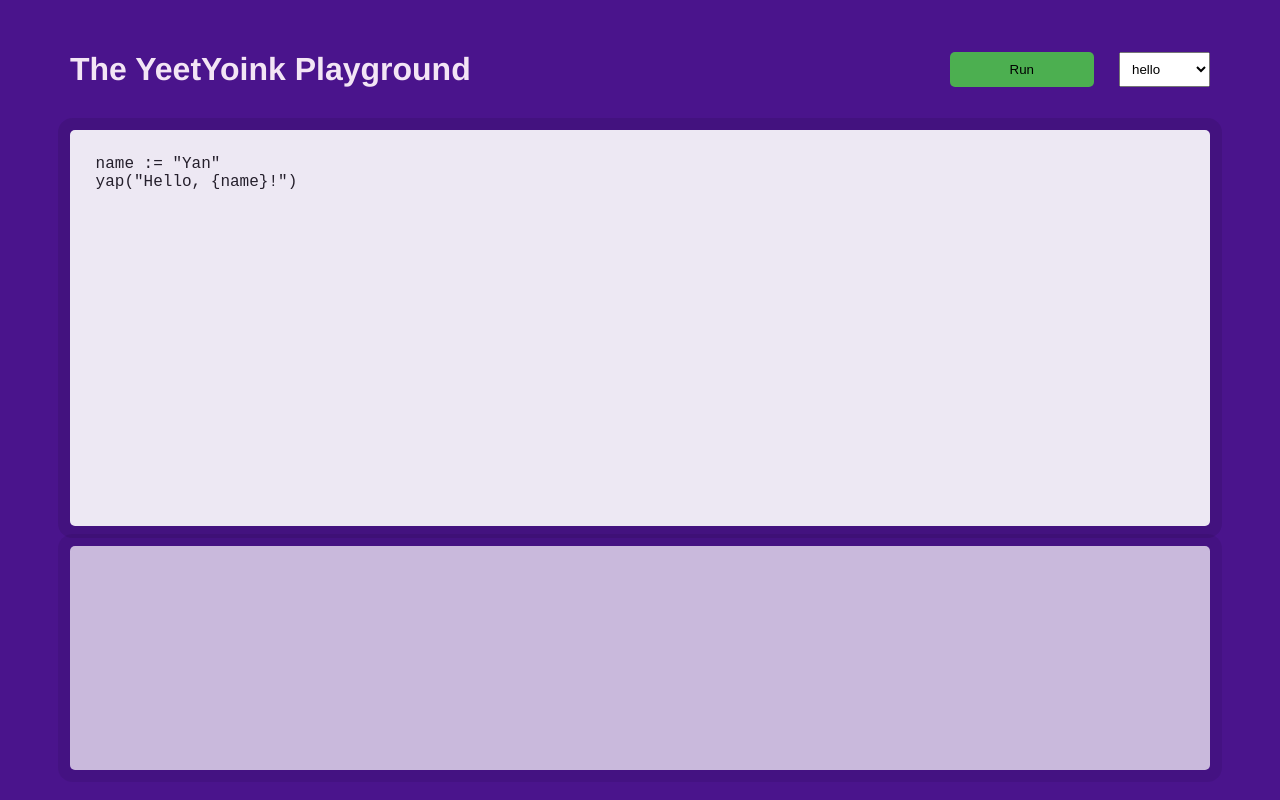
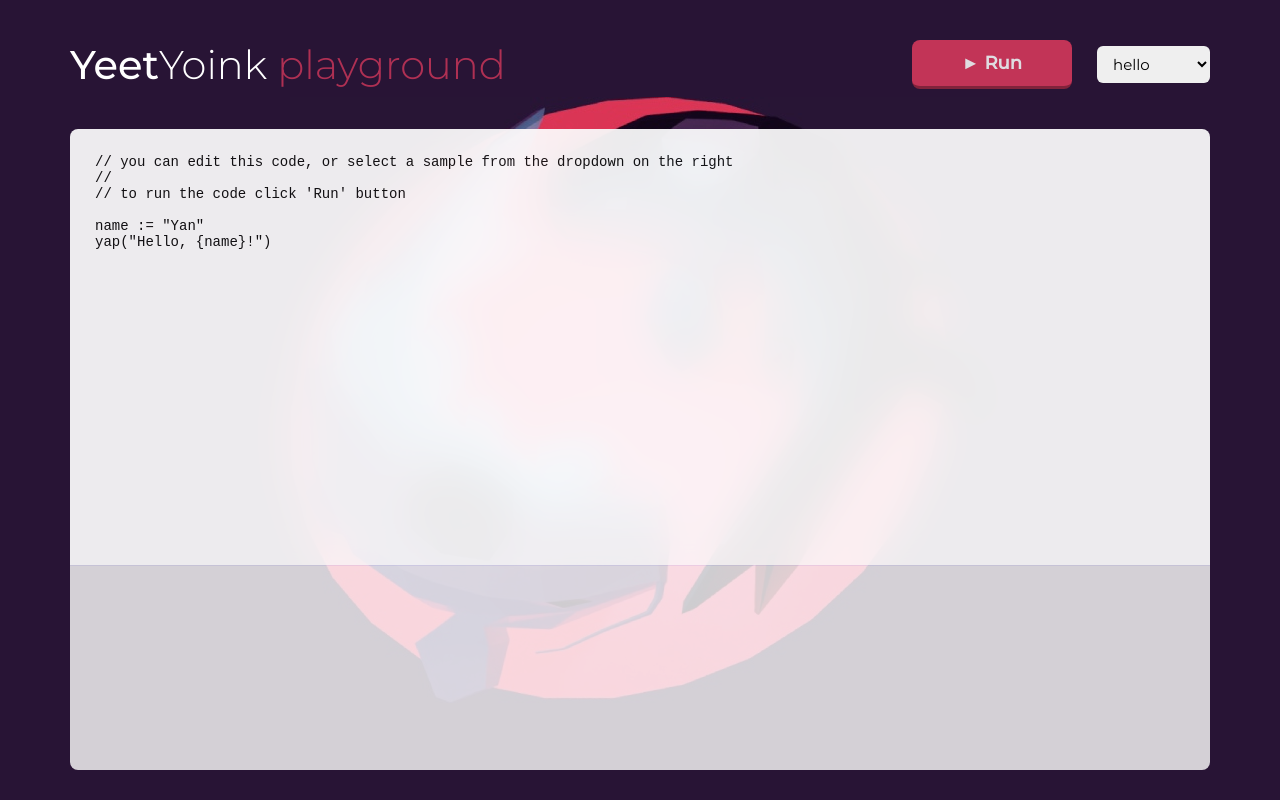
Before and after one commit to ArturMroz/yy, a plain HTML site: page web/index.html in a window 1280 px wide. Drawn offline with Linux system fonts and the light colour scheme; no server answers.

Commit message:
prettier frontend

```diff
--- a/web/index.html
+++ b/web/index.html
@@ -1,15 +1,22 @@
-<html>
+<!DOCTYPE html>
+<html lang="en">
 
 <head>
-    <meta charset="utf-8" />
+    <meta charset="UTF-8">
+    <meta http-equiv="X-UA-Compatible" content="IE=edge">
+    <meta name="viewport" content="width=device-width, initial-scale=1.0">
+
     <script src="wasm_exec.js"></script>
     <script>
-        const go = new Go();
+        const go = new Go()
         WebAssembly.instantiateStreaming(fetch("yy.wasm"), go.importObject).then((result) => {
-            go.run(result.instance);
-        });
+            go.run(result.instance)
+        })
     </script>
 
+    <link rel="preconnect" href="https://fonts.googleapis.com">
+    <link rel="preconnect" href="https://fonts.gstatic.com" crossorigin>
+    <link href="https://fonts.googleapis.com/css2?family=Montserrat:wght@300;400;500&display=swap" rel="stylesheet">
 
     <style type="text/css">
         html,
@@ -18,63 +25,143 @@
             margin: 0;
         }
 
+        body,
+        button,
+        select {
+            font-family: Montserrat, 'Open Sans', 'Helvetica', sans-serif;
+        }
+
         body {
-            background-color: #4A148C;
+            background: url('bg.jpg');
+            background-position: center center;
+            background-repeat: no-repeat;
+            background-color: #281435;
         }
 
         main {
             display: flex;
             flex-direction: column;
-            gap: 20px;
             height: 100%;
-            box-sizing: border-box;
             max-width: 1200px;
             margin: 0 auto;
             padding: 30px;
+            box-sizing: border-box;
         }
+
+        /* HEADER  */
 
         header {
             display: flex;
             gap: 25px;
             align-items: center;
+            margin-bottom: 30px;
         }
 
         header h1 {
             flex: 1;
-            font-family: Helvetica, sans-serif;
-            color: #F3E5F5;
+            color: white;
+            font-size: 40px;
+            font-weight: 500;
+            margin: 10px 0;
+        }
+
+        header h1 .light {
+            font-weight: 300;
+        }
+
+        header h1 .accent {
+            font-weight: 300;
+            opacity: .75;
+            color: #dd3a5e;
         }
 
         header button {
-            padding: 10px 60px;
-            background-color: #4CAF50;
-            border: 0;
-            border-radius: 5px;
+            padding: 12px 50px;
+            background-color: #dd3a5e;
+            border: none;
+            border-bottom: 3px solid #91263d;
+            color: white;
+            font-size: 18px;
+            border-radius: 8px;
+            font-weight: bold;
             cursor: pointer;
+            opacity: .85;
+            transition: opacity .3s;
+        }
+
+        header button:hover {
+            opacity: 1;
         }
 
         header select {
             padding: 8px;
         }
 
-        textarea {
-            flex: 1;
-            padding: clamp(12px, 2vw, 28px);
+        #sample-select {
+            font-size: 15px;
+            padding: 8px 12px;
+            margin: 0;
             border: none;
-            border-radius: 5px;
-            box-shadow: 0 0 0 clamp(5px, 1.5vw, 12px) rgba(0, 0, 0, 0.1);
-            color: #222;
-            opacity: .9;
-            font-size: 16px;
-            resize: none;
+            border-radius: 6px;
         }
 
+        /* SOURCE */
+
         #source {
-            flex: 2;
+            flex: 2.5;
+            padding: clamp(15px, 2vw, 25px);
+            border: none;
+            border-radius: 8px 8px 0px 0px;
+            color: #111;
+            opacity: .92;
+            -webkit-backdrop-filter: blur(15px);
+            backdrop-filter: blur(20px);
+            font-size: 14px;
+            resize: none;
+            box-sizing: border-box;
+        }
+
+        #source:focus {
+            outline: none;
+        }
+
+        /* OUTPUT */
+
+        #output-wrapper {
+            flex: 1;
+            padding: clamp(15px, 2vw, 25px);
+            background: white;
+            opacity: .8;
+            border-radius: 0px 0px 8px 8px;
+            border-top: 1px solid #eef;
+            overflow: auto;
+        }
+
+        #output-wrapper pre {
+            margin: 0;
         }
 
         #output {
-            opacity: .7;
+            margin: 0;
+            list-style: none;
+            padding: 0;
+            line-height: 1.4;
+        }
+
+        /* DARK MODE  */
+
+        @media (prefers-color-scheme: dark) {
+            #source {
+                color: white;
+                background: #1b1220;
+            }
+
+            #output-wrapper {
+                color: white;
+                background: #0c060f;
+                border-top: 1px solid #223;
+                opacity: 0.94;
+            }
         }
     </style>
 </head>
@@ -82,28 +169,39 @@
 <body>
     <main>
         <header>
-            <h1>The YeetYoink Playground</h1>
-            <button onclick="run(source.value)">Run</button>
+            <h1>Yeet<span class="light">Yoink</span><span class="accent"> playground</span></h1>
+            <button onclick="run()">&#9658; Run</button>
             <select id="sample-select"></select>
         </header>
 
-        <textarea id="source"></textarea>
-        <textarea id="output" readonly></textarea>
+        <textarea id="source" autocorrect="off" autocomplete="off" autocapitalize="off" spellcheck="false"></textarea>
+        <div id="output-wrapper">
+            <pre><ul id="output"></ul></pre>
+        </div>
     </main>
-</body>
 
     <script>
-    function run(input) {
-        // console.log("input", input)
-        if (!input) return;
+        function run() {
+            if (!source.value) return;
 
-        const result = interpret(input)
-        console.log(result);
-        output.value = result;
+            output.innerText = ''
+
+            const result = interpret(source.value)
+            if (result?.error) {
+                output.innerText = result.error
+            }
         }
 
+        function captureLog(msg) {
+            const li = document.createElement("li")
+            li.innerText = msg
+            output.appendChild(li)
+        }
+
+        window.console.log = captureLog
+
         function setSample(sampleName) {
-        const { content } = samples[sampleName] || samples['hello'];
+            const { content } = samples[sampleName] || samples['hello']
             source.value = content;
         }
 
@@ -124,7 +222,14 @@
         }
 
         const samples = {
-        'hello': { content: 'name := "Yan"\nyap("Hello, {name}!")' },
+            'hello': {
+                content:
+                    `// you can edit this code, or select a sample from the dropdown on the right
+//
+// to run the code click 'Run' button
+
+name := "Yan"\nyap("Hello, {name}!")` },
+
             'fibonacci': {
                 content:
                     `// recursion
@@ -132,7 +237,7 @@ fib1 := \\n {
   yif n < 2 { n } yels { fib1(n-1) + fib1(n-2) }
 };
 
-yap(fib1(8))
+yap("eight Fibonacci number:", fib1(8))
 
 // closure
 fib2 := \\{
@@ -142,17 +247,20 @@ fib2 := \\{
       temp := a
       a = b
       b += temp
+      a
     }
 }
 
 f := fib2()
-yap(f(), f(), f())
-f()
+yap("consecutive Fibonacci numbers:", f(), f(), f(), f(), f())
 ` },
         }
 
         setupSampleSelect()
         setSample('hello')
+        setTimeout(run, 100)
     </script>
 
+</body>
+
 </html>
```
Also changed, not shown: web/bg.jpg (added), 2 other files. Lines whose indentation alone changed are shown as unchanged.
